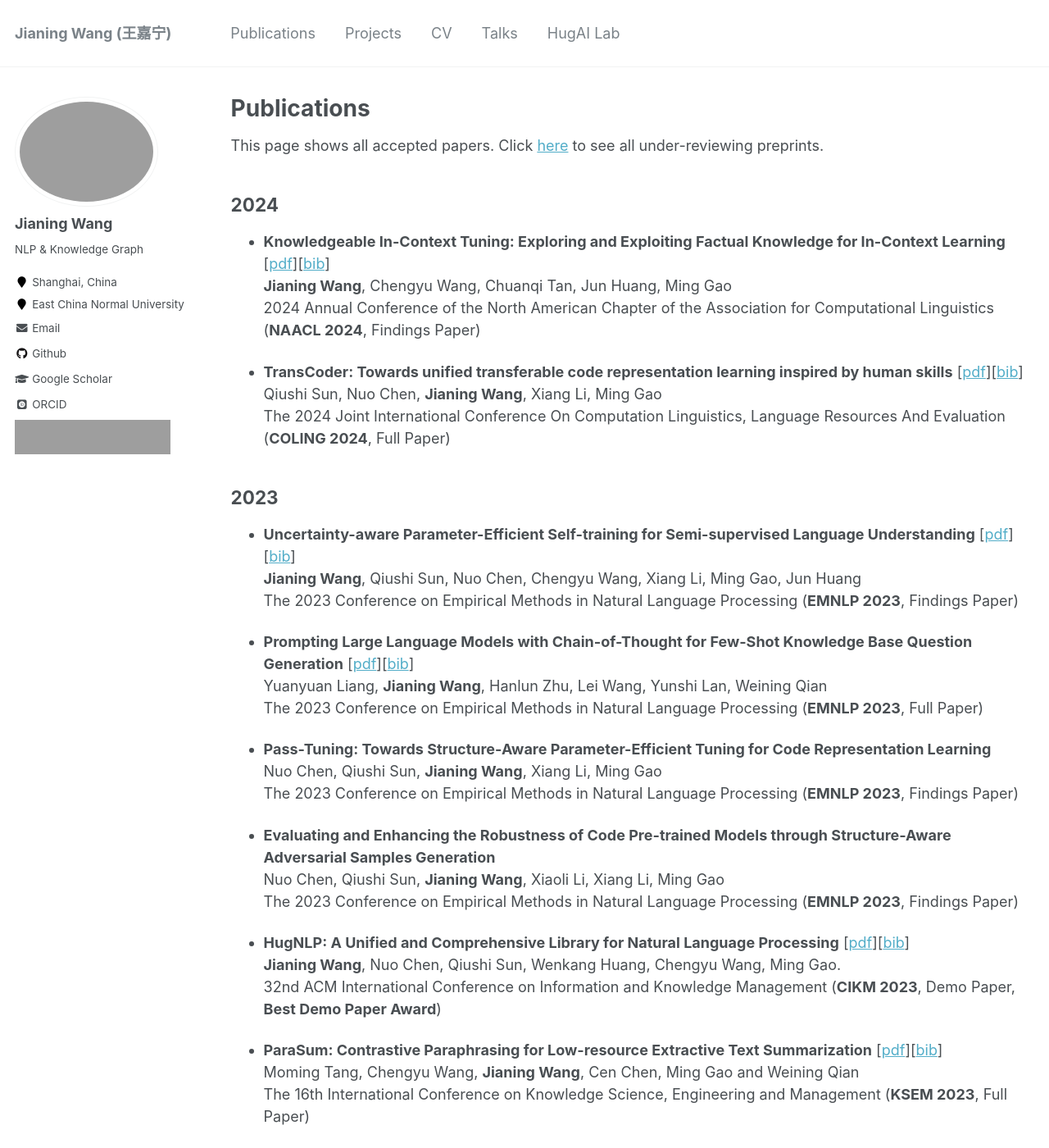
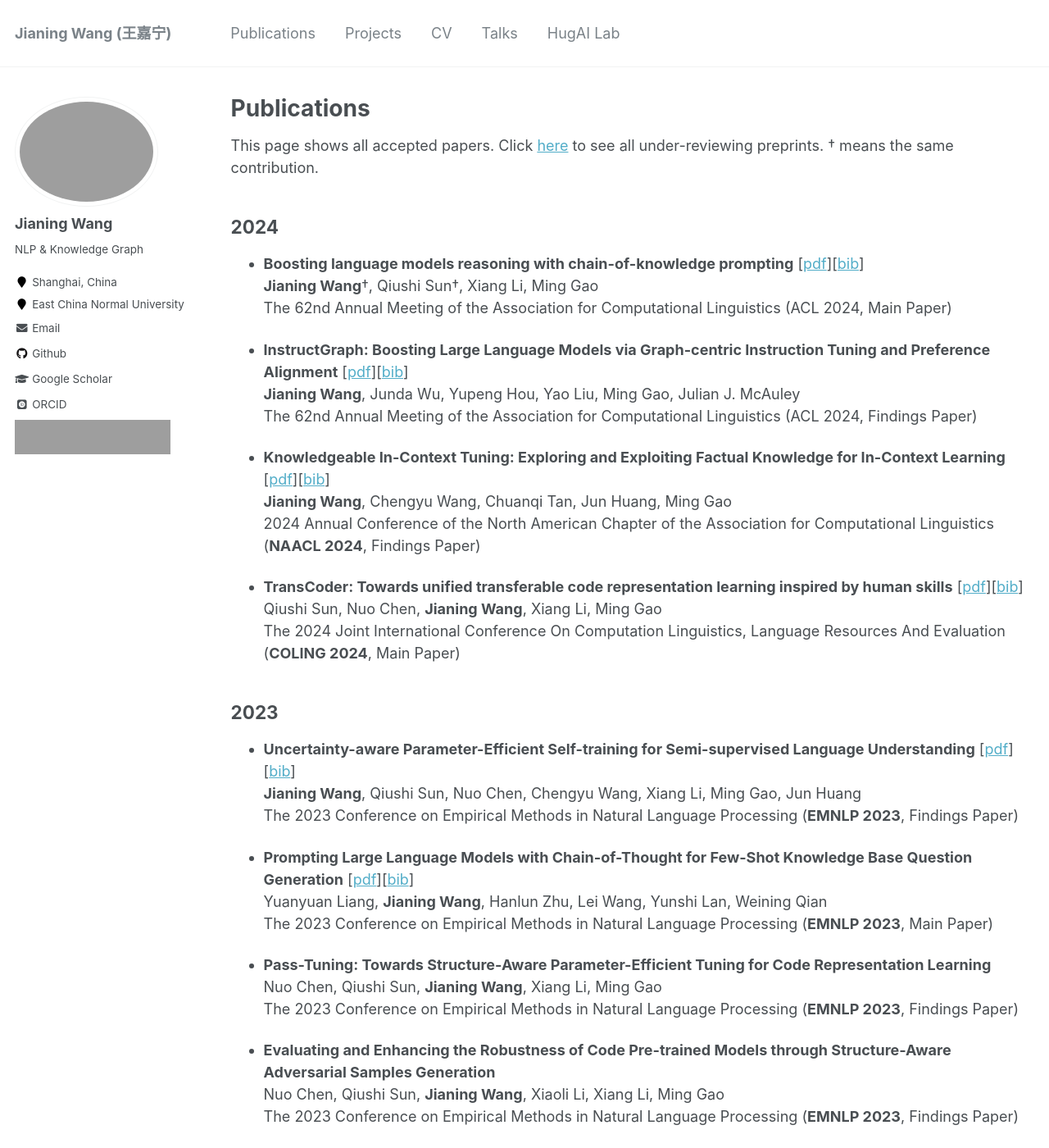
Before and after one commit to wjn1996/wjn1996.github.io, a Jekyll site: the page built from _pages/publications.md, in a window 1280 px wide and 1400 px high. Shown: the whole window at 82% size. Built offline with Jekyll 4.4.1, drawn with Linux system fonts in a browser that asks for light colours; some web fonts are replaced; some of the changed text lies outside the part shown; grey boxes are pictures that could not be loaded.

Commit message:
add acl 2024 papers

```diff
--- a/_pages/publications.md
+++ b/_pages/publications.md
@@ -15,9 +15,19 @@ author_profile: true
   {% include archive-single.html %}
 {% endfor %} -->
 
-This page shows all accepted papers. Click [here](./preprints.md) to see all under-reviewing preprints.
+This page shows all accepted papers. Click [here](./preprints.md) to see all under-reviewing preprints. † means the same contribution.
 
 ## 2024
+
+- **Boosting language models reasoning with chain-of-knowledge prompting** [[pdf](https://arxiv.org/pdf/2306.06427)][[bib](https://dblp.dagstuhl.de/rec/journals/corr/abs-2306-06427.html?view=bibtex)]
+<br>
+**Jianing Wang**†, Qiushi Sun†, Xiang Li, Ming Gao
+<br> The 62nd Annual Meeting of the Association for Computational Linguistics (ACL 2024, Main Paper)
+
+- **InstructGraph: Boosting Large Language Models via Graph-centric Instruction Tuning and Preference Alignment** [[pdf](https://arxiv.org/pdf/2402.08785)][[bib](https://dblp.dagstuhl.de/rec/journals/corr/abs-2402-08785.html?view=bibtex)]
+<br>
+**Jianing Wang**, Junda Wu, Yupeng Hou, Yao Liu, Ming Gao, Julian J. McAuley
+<br> The 62nd Annual Meeting of the Association for Computational Linguistics (ACL 2024, Findings Paper)
 
 - **Knowledgeable In-Context Tuning: Exploring and Exploiting Factual Knowledge for In-Context Learning** [[pdf](https://arxiv.org/pdf/2309.14771.pdf)][[bib](https://dblp.dagstuhl.de/rec/journals/corr/abs-2309-14771.html?view=bibtex)]
 <br>
@@ -28,7 +38,7 @@ This page shows all accepted papers. Click [here](./preprints.md) to see all und
 <br>
 Qiushi Sun, Nuo Chen, **Jianing Wang**, Xiang Li, Ming Gao
 <br> The 2024 Joint International Conference On Computation Linguistics, Language
-Resources And Evaluation (**COLING 2024**, Full Paper)
+Resources And Evaluation (**COLING 2024**, Main Paper)
 
 ## 2023
 
@@ -43,7 +53,7 @@ The 2023 Conference on Empirical Methods in Natural Language Processing (**EMNLP
 <br>
 Yuanyuan Liang, **Jianing Wang**, Hanlun Zhu, Lei Wang, Yunshi Lan, Weining Qian
 <br>
-The 2023 Conference on Empirical Methods in Natural Language Processing (**EMNLP 2023**, Full Paper)
+The 2023 Conference on Empirical Methods in Natural Language Processing (**EMNLP 2023**, Main Paper)
 
 
 - **Pass-Tuning: Towards Structure-Aware Parameter-Efficient Tuning for Code Representation Learning**
@@ -105,15 +115,15 @@ The 37th AAAI Conference on Artificial Intelligence (**AAAI 2023**, Full Paper)
 <br>
 **Jianing Wang**, Wenkang Huang, Minghui Qiu, Qiuhui Shi, Hongbin Wang, Xiang Li, Ming Gao
 <br>
-The 2022 Conference on Empirical Methods in Natural Language Processing (**EMNLP 2022**, Full Paper)
+The 2022 Conference on Empirical Methods in Natural Language Processing (**EMNLP 2022**, Main Paper)
 
 <!-- <br> -->
 
 - **KECP: Knowledge-Enhanced Contrastive Prompting for Few-shot Extractive Question Answering** [[pdf](https://aclanthology.org/2022.emnlp-main.206.pdf)][[bib](https://aclanthology.org/2022.emnlp-main.206.bib)]
 <br>
-**Jianing Wang***, Chengyu Wang*, Minghui Qiu, Qiuhui Shi, Hongbin Wang, Jun Huang, Ming Gao
+**Jianing Wang**†, Chengyu Wang†, Minghui Qiu, Qiuhui Shi, Hongbin Wang, Jun Huang, Ming Gao
 <br>
-The 2022 Conference on Empirical Methods in Natural Language Processing (**EMNLP 2022**, Full Paper)
+The 2022 Conference on Empirical Methods in Natural Language Processing (**EMNLP 2022**, Main Paper)
 
 <!-- <br> -->
 
@@ -121,7 +131,7 @@ The 2022 Conference on Empirical Methods in Natural Language Processing (**EMNLP
 <br>
 **Jianing Wang**, Chengyu Wang, Chuanqi Tan, Minghui Qiu, Songfang Huang, Jun Huang, Ming Gao
 <br>
-The 2022 Conference on Empirical Methods in Natural Language Processing (**EMNLP 2022**, Full Paper)
+The 2022 Conference on Empirical Methods in Natural Language Processing (**EMNLP 2022**, Main Paper)
 
 <!-- <br> -->
 
@@ -151,6 +161,6 @@ The 2022 Conference on Empirical Methods in Natural Language Processing (**EMNLP
 
 - **TransPrompt: Towards an Automatic Transferable Prompting Framework for Few-shot Text Classification** [[pdf](https://aclanthology.org/2021.emnlp-main.221.pdf)][[bib](https://aclanthology.org/2021.emnlp-main.221.bib)]
 <br>
-Chengyu Wang*, **Jianing Wang***, Minghui Qiu, Jun Huang, Ming Gao
+Chengyu Wang†, **Jianing Wang**†, Minghui Qiu, Jun Huang, Ming Gao
 <br>
-The 2021 Conference on Empirical Methods in Natural Language Processing (**EMNLP 2021**, Full Paper)
+The 2021 Conference on Empirical Methods in Natural Language Processing (**EMNLP 2021**, Main Paper)
```
Also changed, not shown: _pages/about.md (+4 -3 lines), _pages/preprints.md (+0 -8 lines).
